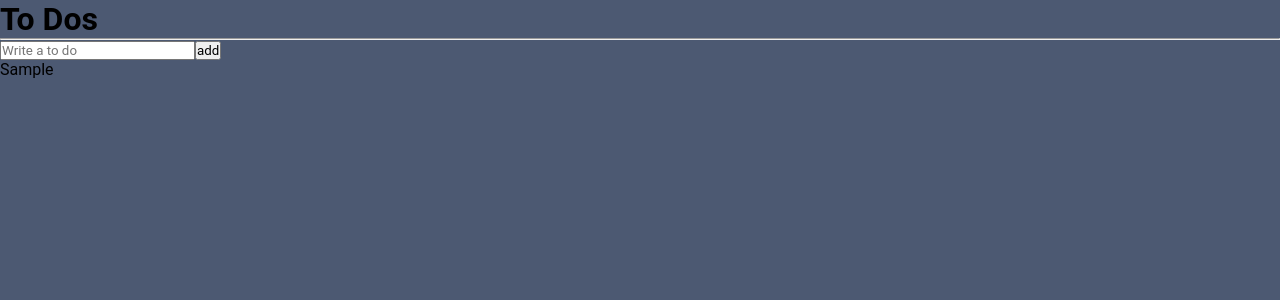
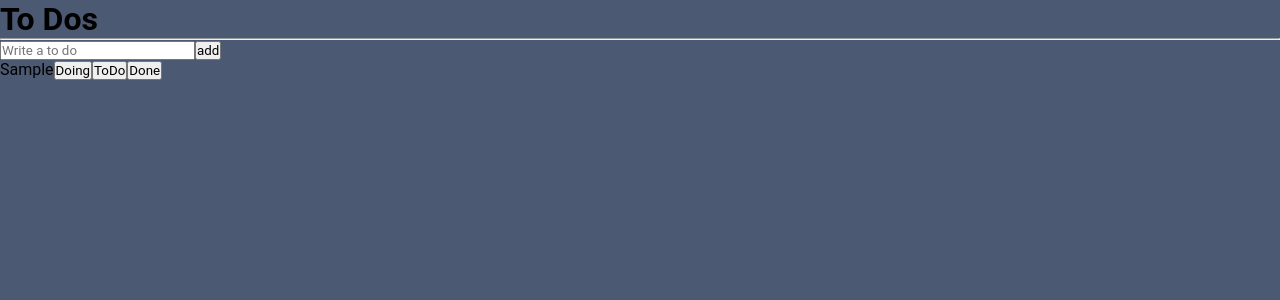
Before and after one commit to chuhongkyu/todolist, a React (Create React App) app: page / in a window 1280 px wide. Both pictures are taken after typing "Sample" into the empty fields and a click on the button "add". Shown: the top 300 px of the page. Built offline with nearby package versions, Linux system fonts and the light colour scheme.

Commit message:
Refactorying

```diff
--- /dev/null
+++ b/src/components/CreateToDo.tsx
@@ -0,0 +1,26 @@
+import { useForm } from "react-hook-form";
+import { useSetRecoilState } from "recoil";
+import { toDoState } from "./atoms";
+
+interface IForm{
+    toDo: string;
+}
+
+function CreateToDo(){
+    const setToDos = useSetRecoilState(toDoState)
+    const {register,handleSubmit, setValue}= useForm<IForm>();
+    const handleValid = ({toDo}: IForm)=>{
+        setToDos(oldToDos => [{text:toDo, id:Date.now(), category:"TO_DO"}, ...oldToDos])
+        setValue("toDo", "");
+    }
+    return(
+        <form onSubmit={handleSubmit(handleValid)}>
+            <input {...register("toDo", {
+                    required: "Please write a to do",
+            })} placeholder="Write a to do"/>
+            <button>add</button>
+        </form>
+    )
+}
+
+export default CreateToDo;
--- /dev/null
+++ b/src/components/ToDo.tsx
@@ -0,0 +1,14 @@
+import { IToDo } from "./atoms";
+
+function ToDo({text}:IToDo){
+    return (
+        <li>
+            <span>{text}</span>
+            <button>Doing</button>
+            <button>ToDo</button>
+            <button>Done</button>
+        </li>
+    )
+}
+
+export default ToDo;
--- a/src/components/ToDoList.tsx
+++ b/src/components/ToDoList.tsx
@@ -1,42 +1,19 @@
-import { useForm } from "react-hook-form";
-import { atom, useRecoilState } from "recoil";
-
-interface IForm{
-    toDo: string;
-}
-
-interface IToDo{
-    text: string;
-    id: number;
-    category: "TO_DO"|"DOING"|"DONE";
-}
-
-const toDoState = atom<IToDo[]>({
-    key: "toDo",
-    default: [],
-})
+import { useRecoilValue } from "recoil";
+import { toDoState } from "./atoms";
+import CreateToDo from "./CreateToDo";
+import ToDo from "./ToDo";
 
 function ToDoList(){
-    const [toDos, setToDos] = useRecoilState(toDoState);
-    const {register, handleSubmit, setValue} = useForm<IForm>();
-    const onSubmit = ({toDo}:IForm)=>{
-        setToDos(oldToDos => [{text:toDo, id:Date.now(), category:"TO_DO"}, ...oldToDos])
-        setValue("toDo", "");
-    }
-    // console.log(toDos)
-
+    const toDos = useRecoilValue(toDoState);
     return (
         <div>
             <h1>To Dos</h1>
             <hr/>
-            <form onSubmit={handleSubmit(onSubmit)}>
-                <input {...register("toDo", {
-                    required: "Please write a to do",
-                })} placeholder="Write a to do"/>
-                <button>add</button>
-            </form>
+            <CreateToDo/>
             <ul>
-                {toDos.map(toDo => <li key={toDo.id}>{toDo.text}</li>)}
+                {toDos.map((toDo) => (
+                    <ToDo key={toDo.id} {...toDo} />
+                ))}
             </ul>
         </div>
     )
--- /dev/null
+++ b/src/components/atoms.tsx
@@ -0,0 +1,12 @@
+import { atom } from "recoil";
+
+export interface IToDo{
+    text: string;
+    id: number;
+    category: "TO_DO"|"DOING"|"DONE";
+}
+
+export const toDoState = atom<IToDo[]>({
+    key: "toDo",
+    default: [],
+})
```
